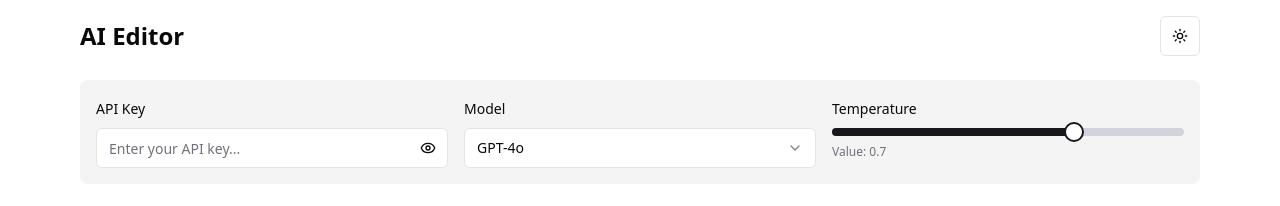
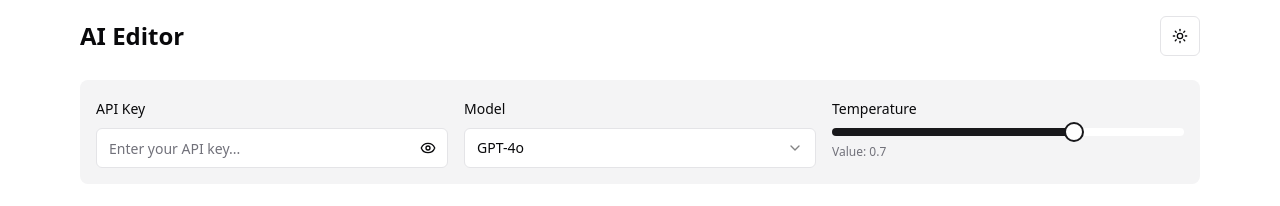
Before and after one commit to PikiLee/peditor, a React (Vite) app: page / in a window 1280 px wide. Shown: the top 206 px of the page. Built offline with nearby package versions, Linux system fonts and the light colour scheme.

Commit message:
style: add dark mode support to Slider component track

```diff
--- a/src/components/ui/slider.tsx
+++ b/src/components/ui/slider.tsx
@@ -15,7 +15,7 @@ const Slider = React.forwardRef<
     )}
     {...props}
   >
-    <SliderPrimitive.Track className="relative h-2 w-full grow overflow-hidden rounded-full bg-gray-300">
+    <SliderPrimitive.Track className="relative h-2 w-full grow overflow-hidden rounded-full bg-background ">
       <SliderPrimitive.Range className="absolute h-full bg-primary" />
     </SliderPrimitive.Track>
     <SliderPrimitive.Thumb className="block h-5 w-5 rounded-full border-2 border-primary bg-background ring-offset-background transition-colors focus-visible:outline-none focus-visible:ring-2 focus-visible:ring-ring focus-visible:ring-offset-2 disabled:pointer-events-none disabled:opacity-50" />
```
